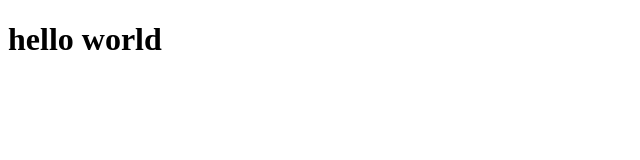
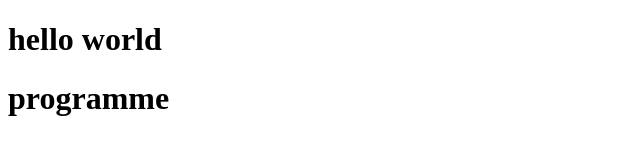
Before and after one commit to markkaaya/introduction-to-html, a plain HTML site: page index.html in a window 1280 px wide. Shown: the whole page, without its empty margins (0-640 px from the left). Drawn offline with Linux system fonts and the light colour scheme.

Commit message:
second commit

```diff
--- a/index.html
+++ b/index.html
@@ -8,5 +8,8 @@
 </head>
 <body>
     <h1>hello world</h1>
+<h1> programme
+
+</h1>
 </body>
 </html>
```
